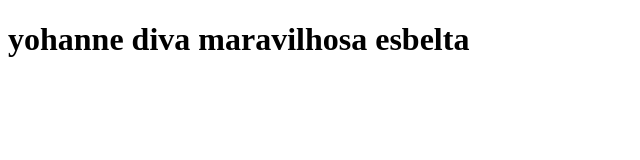
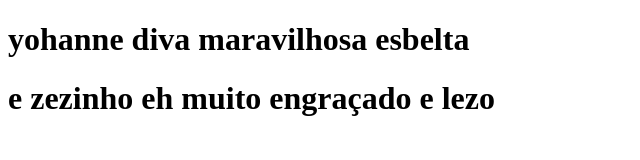
Before and after one commit to Gerencia-de-configuracao-e-mudancas/exercicio-colaboracao-yoh-i-zeze, a plain HTML site: page index.html in a window 1280 px wide. Shown: the whole page, without its empty margins (0-640 px from the left). Drawn offline with Linux system fonts and the light colour scheme.

```diff
--- a/index.html
+++ b/index.html
@@ -7,5 +7,6 @@
 </head>
 <body>
     <h1>yohanne diva maravilhosa esbelta</h1>
+    <h1>e zezinho eh muito engraçado e lezo</h1>
 </body>
 </html>
```
